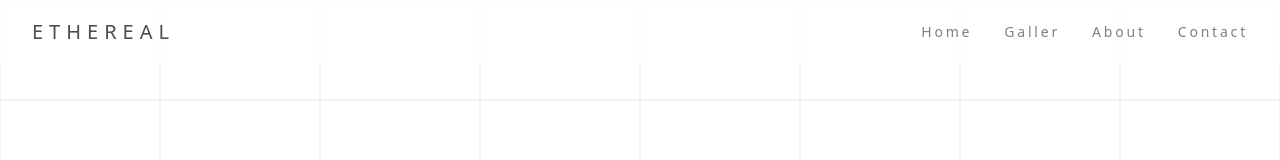
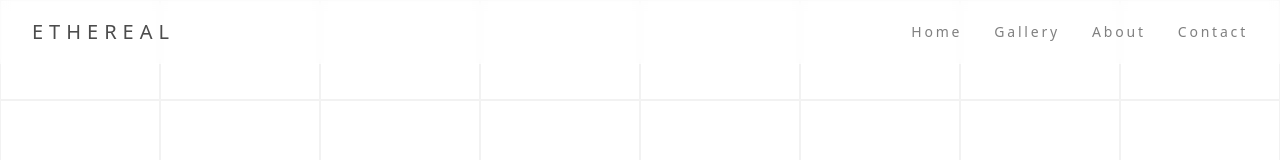
Before and after one commit to Anest2009/Shadows, a React (Vite) app in the folder project/: page / in a window 1280 px wide. Shown: the top 160 px of the page. Built offline with nearby package versions, Linux system fonts and the light colour scheme.

Commit message:
Update Navbar.tsx

```diff
--- a/project/src/components/Navbar.tsx
+++ b/project/src/components/Navbar.tsx
@@ -12,7 +12,7 @@ export default function Navbar() {
 
           <div className="hidden md:flex space-x-8">
             <NavLink href="#home">Home</NavLink>
-            <NavLink href="#gallery">Galler</NavLink>
+            <NavLink href="#gallery">Gallery</NavLink>
             <NavLink href="#about">About</NavLink>
             <NavLink href="#contact">Contact</NavLink>
           </div>
```
